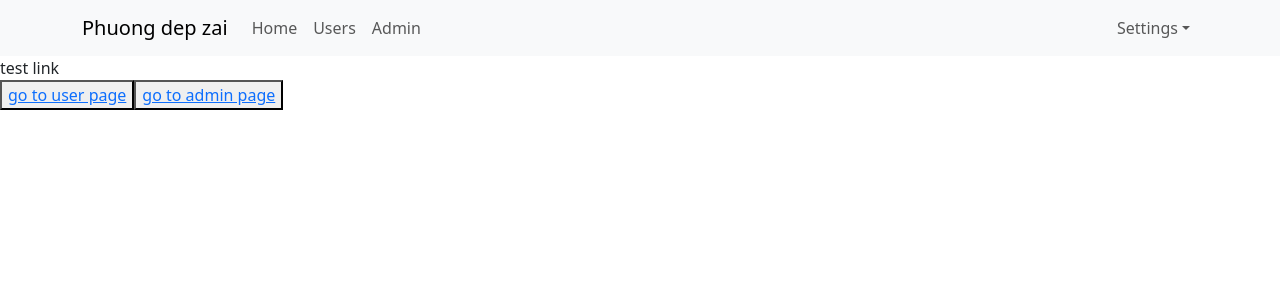
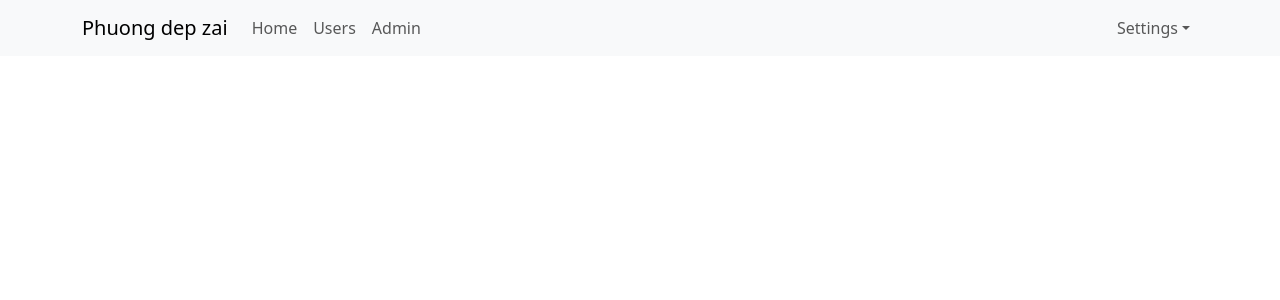
Before and after one commit to Baovedong5/quizz-reactjs, a React (Create React App) app: page / in a window 1280 px wide. Shown: the top 300 px of the page. Built offline with nearby package versions, Linux system fonts and the light colour scheme.

Commit message:
init commit

```diff
--- a/src/App.js
+++ b/src/App.js
@@ -1,19 +1,18 @@
 import "./App.scss";
 import Header from "./components/Header/Header";
-import { Link } from "react-router-dom";
+import { Link, Outlet } from "react-router-dom";
 
 const App = () => {
   return (
     <div className="app-container">
-      <Header />
-      <div>test link</div>
-      <div>
-        <button>
-          <Link to="/users">go to user page</Link>
-        </button>
-        <button>
-          <Link to="/admins">go to admin page</Link>
-        </button>
+      <div className="header-container">
+        <Header />
+      </div>
+      <div className="main-container">
+        <div className="sidenav-container"></div>
+      </div>
+      <div className="app-content">
+        <Outlet />
       </div>
     </div>
   );
--- a/src/index.js
+++ b/src/index.js
@@ -15,9 +15,10 @@
     {/* <React.StrictMode> */}
     <BrowserRouter>
       <Routes>
-        <Route path="/" element={<App />} />
-        <Route path="users" element={<User />} />
-        <Route path="admins" element={<Admin />} />
+        <Route path="/" element={<App />}>
+          <Route path="users" element={<User />} />
+          <Route path="admins" element={<Admin />} />
+        </Route>
       </Routes>
     </BrowserRouter>
     {/* </React.StrictMode> */}
```
